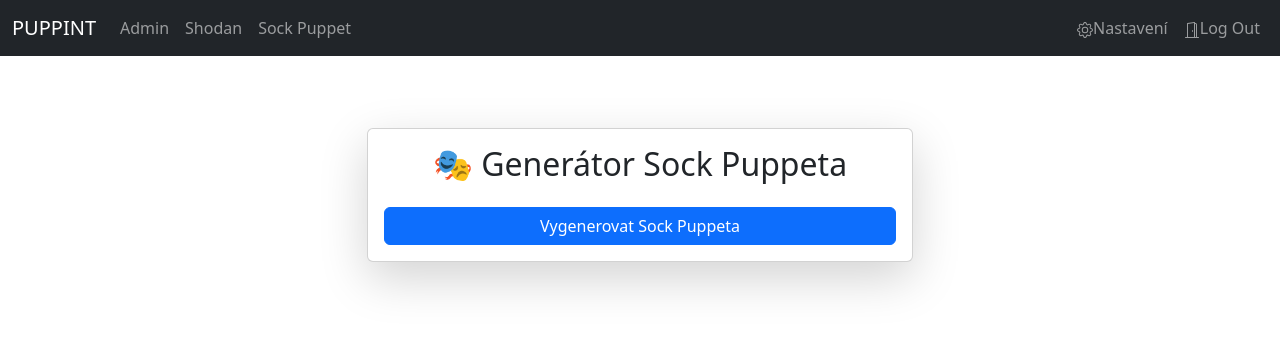
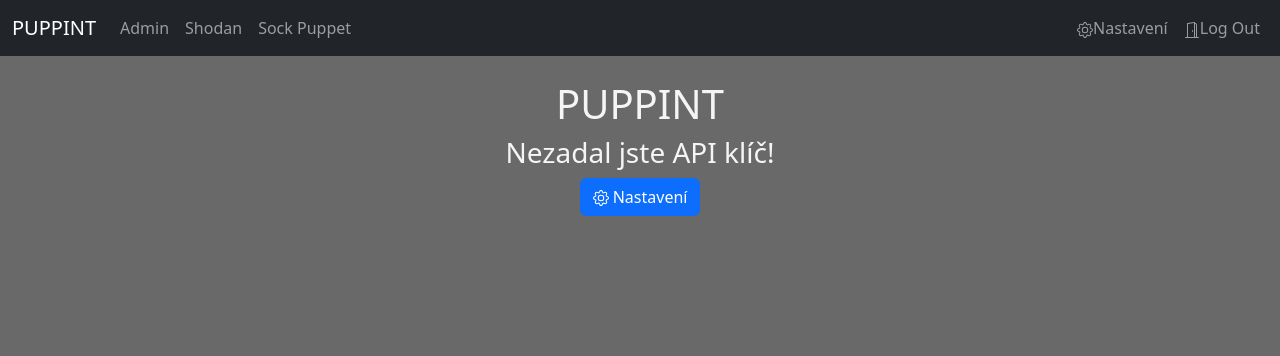
Before and after one commit to Frose3/puppint_app, a Django app: page /sockpuppet/ in a window 1280 px wide. Shown: the top 356 px of the page. Run offline with Django 5.2, Linux system fonts and the light colour scheme; the visitor is signed in with stand-in values (Sample User, id 1); some libraries are stand-ins or nearby versions.

Commit message:
API saving to certain user functional, QoL ajdustemnts in templates if user doesn't have API key setted up.

```diff
--- a/app/forms.py
+++ b/app/forms.py
@@ -6,5 +6,5 @@ class UserProfileForm(forms.ModelForm):
         model = UserProfile
         fields = ['gemini_api_key']
         widgets = {
-            "gemeni_api_key": forms.TextInput(attrs={"class": "form-control", "placeholder": "Zadejte svůj Gemini API klíč"}),
+            "gemini_api_key": forms.TextInput(attrs={"class": "form-control", "placeholder": "Zadejte svůj Gemini API klíč"}),
         }
--- a/app/views.py
+++ b/app/views.py
@@ -1,5 +1,6 @@
 import json
 
+from django.contrib.auth.decorators import login_required
 from django.contrib.auth.models import User
 from django.core.serializers import serialize
 from django.http import HttpResponse, JsonResponse, HttpResponseRedirect
@@ -55,7 +56,7 @@ def sock_view(request):
     if request.method == 'GET':
         return render(request, "sock.html")
     if request.method == 'POST':
-        data = sockpuppet.generated_sock()
+        data = sockpuppet.generated_sock(request.user)
         request.session['sockpuppet'] = data
         return render(request, "sock.html", {"sockpuppet" : data})
     return None
@@ -72,10 +73,9 @@ def download_sock(request):
         return JsonResponse({"error": f" Unexpected error: {str(e)}"}, status=500)
     return response
 
-#TODO: Vyřešit následující error:
-# UnboundLocalError: cannot access local variable 'form' where it is not associated with a value
+@login_required
 def profile_view(request):
-    profile, created = UserProfile.objects.get_or_create(id=1)
+    profile, created = UserProfile.objects.get_or_create(user=request.user)
     if request.method == 'POST':
         form = UserProfileForm(request.POST, instance=profile)
         if form.is_valid():
--- a/templates/index.html
+++ b/templates/index.html
@@ -7,8 +7,19 @@
   {% load bootstrap5 %}
   {% bootstrap_css %}
   {% bootstrap_javascript %}
+
+    <style>
+        body{
+            background-color: dimgrey;
+        }
+        h1,h2,h3, p{
+            color: whitesmoke;
+        }
+    </style>
+
 </head>
-<body>
+
+<body style="background-color: dimgrey">
 
 
 {% if user.is_authenticated %}
@@ -39,7 +50,7 @@
                     <a href="/profile/" class="nav-link"><svg xmlns="http://www.w3.org/2000/svg" width="16" height="16" fill="currentColor" class="bi bi-gear" viewBox="0 0 16 16">
   <path d="M8 4.754a3.246 3.246 0 1 0 0 6.492 3.246 3.246 0 0 0 0-6.492M5.754 8a2.246 2.246 0 1 1 4.492 0 2.246 2.246 0 0 1-4.492 0"/>
   <path d="M9.796 1.343c-.527-1.79-3.065-1.79-3.592 0l-.094.319a.873.873 0 0 1-1.255.52l-.292-.16c-1.64-.892-3.433.902-2.54 2.541l.159.292a.873.873 0 0 1-.52 1.255l-.319.094c-1.79.527-1.79 3.065 0 3.592l.319.094a.873.873 0 0 1 .52 1.255l-.16.292c-.892 1.64.901 3.434 2.541 2.54l.292-.159a.873.873 0 0 1 1.255.52l.094.319c.527 1.79 3.065 1.79 3.592 0l.094-.319a.873.873 0 0 1 1.255-.52l.292.16c1.64.893 3.434-.902 2.54-2.541l-.159-.292a.873.873 0 0 1 .52-1.255l.319-.094c1.79-.527 1.79-3.065 0-3.592l-.319-.094a.873.873 0 0 1-.52-1.255l.16-.292c.893-1.64-.902-3.433-2.541-2.54l-.292.159a.873.873 0 0 1-1.255-.52zm-2.633.283c.246-.835 1.428-.835 1.674 0l.094.319a1.873 1.873 0 0 0 2.693 1.115l.291-.16c.764-.415 1.6.42 1.184 1.185l-.159.292a1.873 1.873 0 0 0 1.116 2.692l.318.094c.835.246.835 1.428 0 1.674l-.319.094a1.873 1.873 0 0 0-1.115 2.693l.16.291c.415.764-.42 1.6-1.185 1.184l-.291-.159a1.873 1.873 0 0 0-2.693 1.116l-.094.318c-.246.835-1.428.835-1.674 0l-.094-.319a1.873 1.873 0 0 0-2.692-1.115l-.292.16c-.764.415-1.6-.42-1.184-1.185l.159-.291A1.873 1.873 0 0 0 1.945 8.93l-.319-.094c-.835-.246-.835-1.428 0-1.674l.319-.094A1.873 1.873 0 0 0 3.06 4.377l-.16-.292c-.415-.764.42-1.6 1.185-1.184l.292.159a1.873 1.873 0 0 0 2.692-1.115z"/>
-</svg>Nastavení</a>
+                </svg>Nastavení</a>
                 </li>
               <li class="nav-item">
                   <a href="accounts/logout/" class="nav-link">
@@ -106,9 +117,10 @@
     <div class="jumbotron text-center">
       <h1>PUPPINT</h1>
       <h3>Nejste příhlášen!</h3>
+        <br>
       <a href="{% url "login" %}" class="btn btn-primary"><svg xmlns="http://www.w3.org/2000/svg" width="16" height="16" fill="currentColor" class="bi bi-person" viewBox="0 0 16 16">
   <path d="M8 8a3 3 0 1 0 0-6 3 3 0 0 0 0 6m2-3a2 2 0 1 1-4 0 2 2 0 0 1 4 0m4 8c0 1-1 1-1 1H3s-1 0-1-1 1-4 6-4 6 3 6 4m-1-.004c-.001-.246-.154-.986-.832-1.664C11.516 10.68 10.289 10 8 10s-3.516.68-4.168 1.332c-.678.678-.83 1.418-.832 1.664z"/>
-                </svg>Přihlásit se</a>
+                </svg> Přihlásit se</a>
     </div>
 </div>
 {% endblock %}
--- a/templates/profile.html
+++ b/templates/profile.html
@@ -6,7 +6,7 @@
         {% csrf_token %}
         <div class="mb-3">
             <label class="form-label">🔑 Gemini API Key:</label>
-            {{ form.gemeni_api_key }}
+            {{ form.gemini_api_key }}
         </div>
         <button type="submit" class="btn btn-primary w-100">💾 Uložit</button>
     </form>
--- a/templates/registration/login.html
+++ b/templates/registration/login.html
@@ -12,7 +12,7 @@
 <body>
 <nav class="navbar navbar-expand-sm bg-dark navbar-dark">
     <div class="container-fluid">
-        <a class="navbar-brand" href="#">PUPPINT</a>
+        <a class="navbar-brand" href="/">PUPPINT</a>
         <button class="navbar-toggler" type="button" data-bs-toggle="collapse" data-bs-target="#collapsibleNavbar">
             <span class="navbar-toggler-icon"></span>
         </button>
--- a/templates/registration/signup.html
+++ b/templates/registration/signup.html
@@ -33,14 +33,14 @@
         </div>
             <ul class="nav navbar-nav navbar-right">
               <li class="nav-item">
-                  <a href="accounts/signup/" class="nav-link">
+                  <a href="/accounts/signup/" class="nav-link">
                       <svg xmlns="http://www.w3.org/2000/svg" width="16" height="16" fill="currentColor" class="bi bi-door-open" viewBox="0 0 16 16">
   <path d="M8.5 10c-.276 0-.5-.448-.5-1s.224-1 .5-1 .5.448.5 1-.224 1-.5 1"/>
   <path d="M10.828.122A.5.5 0 0 1 11 .5V1h.5A1.5 1.5 0 0 1 13 2.5V15h1.5a.5.5 0 0 1 0 1h-13a.5.5 0 0 1 0-1H3V1.5a.5.5 0 0 1 .43-.495l7-1a.5.5 0 0 1 .398.117M11.5 2H11v13h1V2.5a.5.5 0 0 0-.5-.5M4 1.934V15h6V1.077z"/>
                       </svg>Sign Up</a>
               </li>
               <li class="nav-item">
-                  <a href="accounts/login/" class="nav-link"><svg xmlns="http://www.w3.org/2000/svg" width="16" height="16" fill="currentColor" class="bi bi-person" viewBox="0 0 16 16">
+                  <a href="/accounts/login/" class="nav-link"><svg xmlns="http://www.w3.org/2000/svg" width="16" height="16" fill="currentColor" class="bi bi-person" viewBox="0 0 16 16">
   <path d="M8 8a3 3 0 1 0 0-6 3 3 0 0 0 0 6m2-3a2 2 0 1 1-4 0 2 2 0 0 1 4 0m4 8c0 1-1 1-1 1H3s-1 0-1-1 1-4 6-4 6 3 6 4m-1-.004c-.001-.246-.154-.986-.832-1.664C11.516 10.68 10.289 10 8 10s-3.516.68-4.168 1.332c-.678.678-.83 1.418-.832 1.664z"/>
                 </svg>Login</a>
               </li>
--- a/templates/sock.html
+++ b/templates/sock.html
@@ -17,6 +17,7 @@
     {% endif %}
 
 {% block auth %}
+{% if user.userprofile.gemini_api_key %}
 
     <div class="container py-5">
         <div class="row justify-content-center">
@@ -52,7 +53,18 @@
             </div>
         </div>
     </div>
-
+{% else %}
+<div class="container-fluid">
+    <div class="jumbotron text-center">
+      <h1>PUPPINT</h1>
+      <h3>Nezadal jste API klíč!</h3>
+      <a href="/profile/" class="btn btn-primary"><svg xmlns="http://www.w3.org/2000/svg" width="16" height="16" fill="currentColor" class="bi bi-gear" viewBox="0 0 16 16">
+  <path d="M8 4.754a3.246 3.246 0 1 0 0 6.492 3.246 3.246 0 0 0 0-6.492M5.754 8a2.246 2.246 0 1 1 4.492 0 2.246 2.246 0 0 1-4.492 0"/>
+  <path d="M9.796 1.343c-.527-1.79-3.065-1.79-3.592 0l-.094.319a.873.873 0 0 1-1.255.52l-.292-.16c-1.64-.892-3.433.902-2.54 2.541l.159.292a.873.873 0 0 1-.52 1.255l-.319.094c-1.79.527-1.79 3.065 0 3.592l.319.094a.873.873 0 0 1 .52 1.255l-.16.292c-.892 1.64.901 3.434 2.541 2.54l.292-.159a.873.873 0 0 1 1.255.52l.094.319c.527 1.79 3.065 1.79 3.592 0l.094-.319a.873.873 0 0 1 1.255-.52l.292.16c1.64.893 3.434-.902 2.54-2.541l-.159-.292a.873.873 0 0 1 .52-1.255l.319-.094c1.79-.527 1.79-3.065 0-3.592l-.319-.094a.873.873 0 0 1-.52-1.255l.16-.292c.893-1.64-.902-3.433-2.541-2.54l-.292.159a.873.873 0 0 1-1.255-.52zm-2.633.283c.246-.835 1.428-.835 1.674 0l.094.319a1.873 1.873 0 0 0 2.693 1.115l.291-.16c.764-.415 1.6.42 1.184 1.185l-.159.292a1.873 1.873 0 0 0 1.116 2.692l.318.094c.835.246.835 1.428 0 1.674l-.319.094a1.873 1.873 0 0 0-1.115 2.693l.16.291c.415.764-.42 1.6-1.185 1.184l-.291-.159a1.873 1.873 0 0 0-2.693 1.116l-.094.318c-.246.835-1.428.835-1.674 0l-.094-.319a1.873 1.873 0 0 0-2.692-1.115l-.292.16c-.764.415-1.6-.42-1.184-1.185l.159-.291A1.873 1.873 0 0 0 1.945 8.93l-.319-.094c-.835-.246-.835-1.428 0-1.674l.319-.094A1.873 1.873 0 0 0 3.06 4.377l-.16-.292c-.415-.764.42-1.6 1.185-1.184l.292.159a1.873 1.873 0 0 0 2.692-1.115z"/>
+                </svg> Nastavení</a>
+    </div>
+</div>
+{% endif %}
 {% endblock %}
 </body>
 </html>
```
Also changed, not shown: osint_tools/sockpuppet.py (+4 -5 lines).
